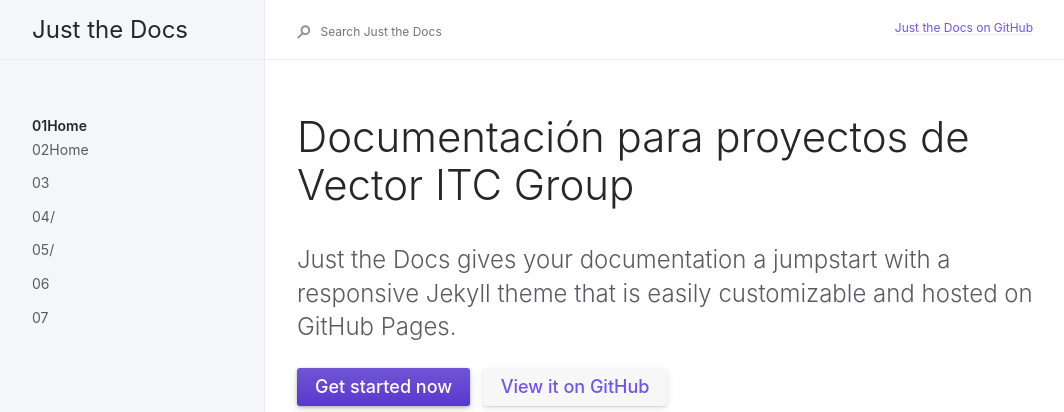
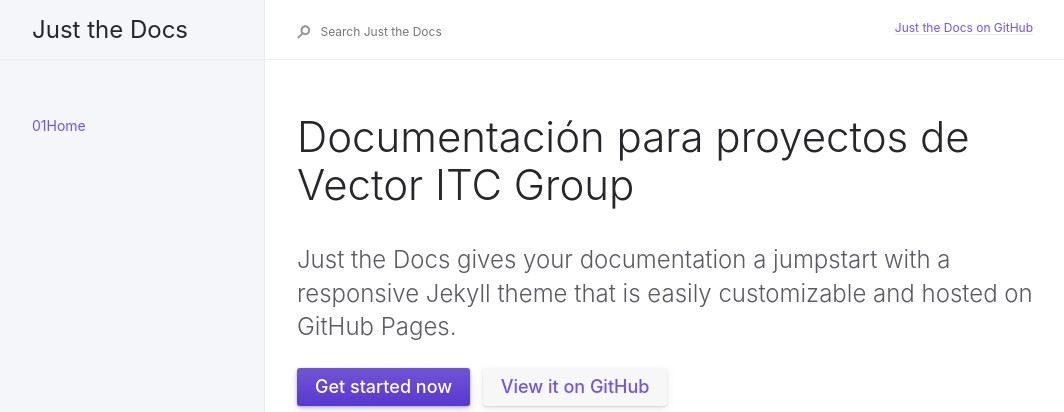
Before and after one commit to abeltranes/abeltranes.github.io, a Jekyll site: the page built from index.md, in a window 1280 px wide. Shown: the top 412 px of the page, without its empty margins (91-1155 px from the left). Built offline with Jekyll 4.4.1, drawn with Linux system fonts in a browser that asks for light colours.

Commit message:
Update nav.html

```diff
--- a/_includes/nav.html
+++ b/_includes/nav.html
@@ -8,13 +8,7 @@
             {% if page.parent == node.title  %}
               {% assign first_level_url = node.url | absolute_url %}
             {% endif %}
-            <a href="{{ node.url | absolute_url }}" class="navigation-list-link{% if page.url == node.url %} active{% endif %}">01{{ node.title }}</a>
-            <p>02{{node.title}}</p>
-            <p>03{{page.parent}}</p>
-            <p>04{{node.url}}</p>
-            <p>05{{page.url}}</p>
-            <p>06{{child.url}}</p>
-            <p>07{{child.title}}</p>
+            <a href="{{ node.url | absolute_url }}" class="navigation-list-link{% if page.url == node.url and node.title == page.parent %} active{% endif %}">01{{ node.title }}</a>
             {% if node.has_children %}
               {% assign children_list = site.html_pages | sort:"nav_order" %}
               <ul class="navigation-list-child-list ">
```
